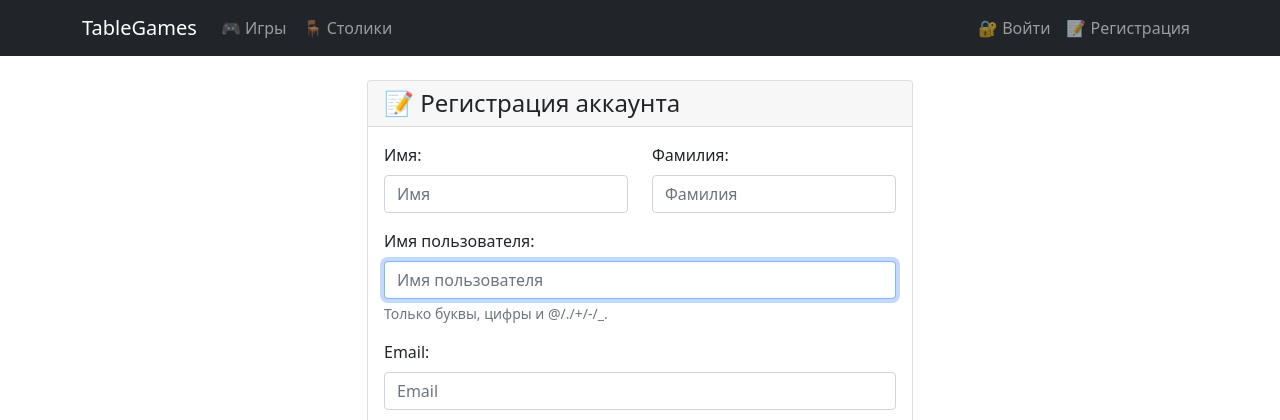
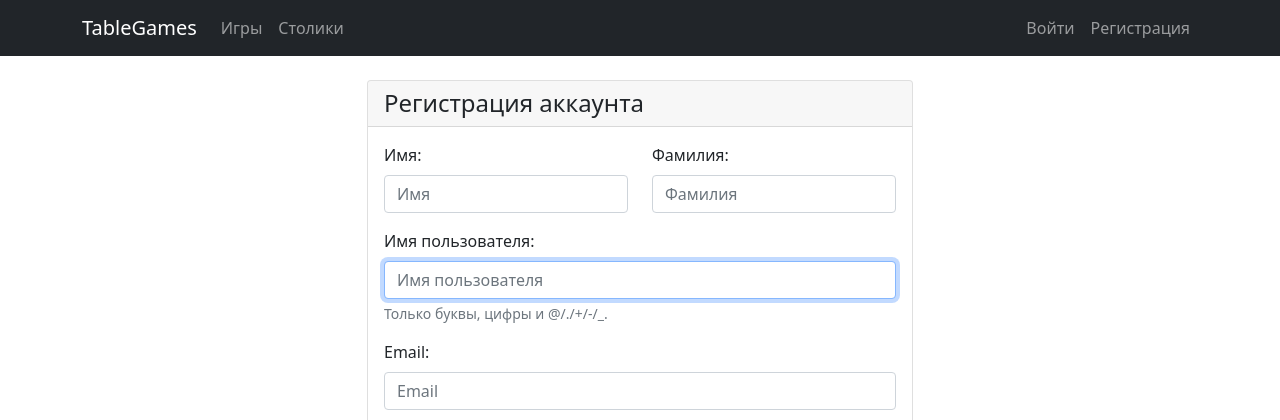
Before and after one commit to Adelya-yep/table_games, a Django app: page /accounts/register/ in a window 1280 px wide. Shown: the top 420 px of the page. Run offline with Django 5.2, Linux system fonts and the light colour scheme.

Commit message:
register and login part 2

```diff
--- a/tablegames_site/tablegames/templates/tablegames/base.html
+++ b/tablegames_site/tablegames/templates/tablegames/base.html
@@ -16,31 +16,31 @@
             <div class="collapse navbar-collapse" id="navbarNav">
                 <ul class="navbar-nav me-auto">
                     <li class="nav-item">
-                    <a class="nav-link" href="{% url 'game_list' %}">🎮 Игры</a>
+                        <a class="nav-link" href="{% url 'game_list' %}">Игры</a>
                     </li>
                     <li class="nav-item">
-                    <a class="nav-link" href="{% url 'table_list' %}">🪑 Столики</a>
+                        <a class="nav-link" href="{% url 'table_list' %}">Столики</a>
                     </li>
                 </ul>
                 <ul class="navbar-nav">
                     {% if user.is_authenticated %}
                     <li class="nav-item dropdown">
                         <a class="nav-link dropdown-toggle" href="#" role="button" data-bs-toggle="dropdown">
-                        👋 Привет, {{ user.first_name|default:user.username }}
+                            Привет, {{ user.first_name|default:user.username }}
                         </a>
                         <ul class="dropdown-menu">
-                        <li><a class="dropdown-item" href="{% url 'profile' %}">👤 Профиль</a></li>
-                        <li><a class="dropdown-item" href="{% url 'create_booking' %}">🪑 Забронировать</a></li>
+                            <li><a class="dropdown-item" href="{% url 'profile' %}">Профиль</a></li>
+                            <li><a class="dropdown-item" href="{% url 'create_booking' %}">Забронировать столик</a></li>
                             <li><hr class="dropdown-divider"></li>
-                        <li><a class="dropdown-item" href="{% url 'logout' %}">🚪 Выйти</a></li>
+                            <li><a class="dropdown-item" href="{% url 'logout' %}">Выйти</a></li>
                         </ul>
                     </li>
                     {% else %}
                     <li class="nav-item">
-                    <a class="nav-link" href="{% url 'login' %}">🔐 Войти</a>
+                        <a class="nav-link" href="{% url 'login' %}">Войти</a>
                     </li>
                     <li class="nav-item">
-                    <a class="nav-link" href="{% url 'register' %}">📝 Регистрация</a>
+                        <a class="nav-link" href="{% url 'register' %}">Регистрация</a>
                     </li>
                     {% endif %}
                 </ul>
--- a/tablegames_site/tablegames/templates/tablegames/login.html
+++ b/tablegames_site/tablegames/templates/tablegames/login.html
@@ -7,7 +7,7 @@
     <div class="col-md-6 col-lg-4">
         <div class="card">
             <div class="card-header">
-                <h4 class="card-title mb-0">🔐 Вход в аккаунт</h4>
+                <h4 class="card-title mb-0">Вход в аккаунт</h4>
             </div>
             <div class="card-body">
                 <form method="post">
--- a/tablegames_site/tablegames/templates/tablegames/register.html
+++ b/tablegames_site/tablegames/templates/tablegames/register.html
@@ -7,7 +7,7 @@
     <div class="col-md-8 col-lg-6">
         <div class="card">
             <div class="card-header">
-                <h4 class="card-title mb-0">📝 Регистрация аккаунта</h4>
+                <h4 class="card-title mb-0">Регистрация аккаунта</h4>
             </div>
             <div class="card-body">
                 <form method="post">
@@ -117,12 +117,11 @@
     </div>
 </div>
 
-<!-- Модальные окна с правилами -->
 <div class="modal fade" id="termsModal" tabindex="-1">
     <div class="modal-dialog modal-lg">
         <div class="modal-content">
             <div class="modal-header">
-                <h5 class="modal-title">📋 Правила и условия использования</h5>
+                <h5 class="modal-title">Правила и условия использования</h5>
                 <button type="button" class="btn-close" data-bs-dismiss="modal"></button>
             </div>
             <div class="modal-body">
@@ -157,7 +156,7 @@
     <div class="modal-dialog modal-lg">
         <div class="modal-content">
             <div class="modal-header">
-                <h5 class="modal-title">🔒 Политика конфиденциальности</h5>
+                <h5 class="modal-title">Политика конфиденциальности</h5>
                 <button type="button" class="btn-close" data-bs-dismiss="modal"></button>
             </div>
             <div class="modal-body">
--- a/tablegames_site/tablegames/views.py
+++ b/tablegames_site/tablegames/views.py
@@ -1,13 +1,45 @@
 from django.shortcuts import render, get_object_or_404, redirect
-from django.db import transaction
-from .models import Game, GameTable, TableBooking, GameRental, PurchaseOrder, Customer, OrderItem
-from .forms import TableBookingForm, GameRentalForm, PurchaseOrderForm, CustomerForm
-from decimal import Decimal
-import datetime
 from django.contrib.auth import login, authenticate, logout
 from django.contrib.auth.decorators import login_required
 from django.contrib import messages
-from .forms import CustomUserCreationForm, LoginForm
+from django.db import transaction
+from django.utils import timezone
+from .models import Game, GameTable, TableBooking, GameRental, PurchaseOrder, Customer, OrderItem
+from .forms import TableBookingForm, GameRentalForm, PurchaseOrderForm, CustomerForm, CustomUserCreationForm, LoginForm
+from decimal import Decimal
+import datetime
+
+
+def index(request):
+    games = Game.objects.filter(in_stock__gt=0)[:6]
+    tables = GameTable.objects.filter(is_active=True)
+    return render(request, 'tablegames/index.html', {
+        'games': games,
+        'tables': tables
+    })
+
+
+def game_list(request):
+    games = Game.objects.all()
+    category = request.GET.get('category')
+    if category:
+        games = games.filter(category=category)
+
+    return render(request, 'tablegames/game_list.html', {
+        'games': games,
+        'category': category
+    })
+
+
+def game_detail(request, game_id):
+    game = get_object_or_404(Game, id=game_id)
+    return render(request, 'tablegames/game_detail.html', {'game': game})
+
+
+def table_list(request):
+    tables = GameTable.objects.filter(is_active=True)
+    return render(request, 'tablegames/table_list.html', {'tables': tables})
+
 
 def register_view(request):
     if request.user.is_authenticated:
@@ -18,14 +50,12 @@ def register_view(request):
         if form.is_valid():
             user = form.save()
 
-            # Создаем профиль клиента
             Customer.objects.create(
                 user=user,
                 phone='',
                 address=''
             )
 
-            # Автоматически логиним пользователя
             login(request, user)
             messages.success(request, 'Регистрация прошла успешно! Добро пожаловать в TableGames!')
             return redirect('index')
@@ -65,37 +95,6 @@ def logout_view(request):
     return redirect('index')
 
 
-def index(request):
-    games = Game.objects.filter(in_stock__gt=0)[:6]
-    tables = GameTable.objects.filter(is_active=True)
-    return render(request, 'tablegames/index.html', {
-        'games': games,
-        'tables': tables
-    })
-
-
-def game_list(request):
-    games = Game.objects.all()
-    category = request.GET.get('category')
-    if category:
-        games = games.filter(category=category)
-
-    return render(request, 'tablegames/game_list.html', {
-        'games': games,
-        'category': category
-    })
-
-
-def game_detail(request, game_id):
-    game = get_object_or_404(Game, id=game_id)
-    return render(request, 'tablegames/game_detail.html', {'game': game})
-
-
-def table_list(request):
-    tables = GameTable.objects.filter(is_active=True)
-    return render(request, 'tablegames/table_list.html', {'tables': tables})
-
-
 @login_required
 def create_booking(request):
     if request.method == 'POST':
@@ -105,14 +104,12 @@ def create_booking(request):
                 with transaction.atomic():
                     booking = form.save(commit=False)
 
-                    # Получаем или создаем клиента
                     customer, created = Customer.objects.get_or_create(
                         user=request.user,
                         defaults={'phone': '', 'address': ''}
                     )
                     booking.customer = customer
 
-                    # Рассчитываем стоимость
                     duration_hours = (datetime.datetime.combine(
                         booking.booking_date, booking.end_time
                     ) - datetime.datetime.combine(
@@ -147,19 +144,16 @@ def create_rental(request, game_id=None):
                 with transaction.atomic():
                     rental = form.save(commit=False)
 
-                    # Получаем или создаем клиента
                     customer, created = Customer.objects.get_or_create(
                         user=request.user,
                         defaults={'phone': '', 'address': ''}
                     )
                     rental.customer = customer
 
-                    # Рассчитываем стоимость
                     rental_days = (rental.rental_end_date - rental.rental_start_date).days
                     rental.total_price = rental.game.rental_price_per_day * rental_days * rental.quantity
                     rental.save()
 
-                    # Обновляем доступное количество
                     game = rental.game
                     game.available_for_rental -= rental.quantity
                     game.save()
@@ -187,7 +181,6 @@ def create_order(request):
                 with transaction.atomic():
                     order = form.save(commit=False)
 
-                    # Получаем или создаем клиента
                     customer, created = Customer.objects.get_or_create(
                         user=request.user,
                         defaults={'phone': '', 'address': ''}
@@ -195,9 +188,6 @@ def create_order(request):
                     order.customer = customer
                     order.total_amount = Decimal('0.00')
                     order.save()
-
-                    # Здесь должна быть логика добавления игр в корзину
-                    # В реальном приложении нужно использовать сессии для корзины
 
                     messages.success(request, 'Заказ создан!')
                     return redirect('index')
```
Also changed, not shown: tablegames_site/tablegames/forms.py (+7 -3 lines), tablegames_site/db.sqlite3, tablegames_site/tablegames/migrations/0001_initial.py (added), 1 other file. Lines whose indentation alone changed are shown as unchanged.
